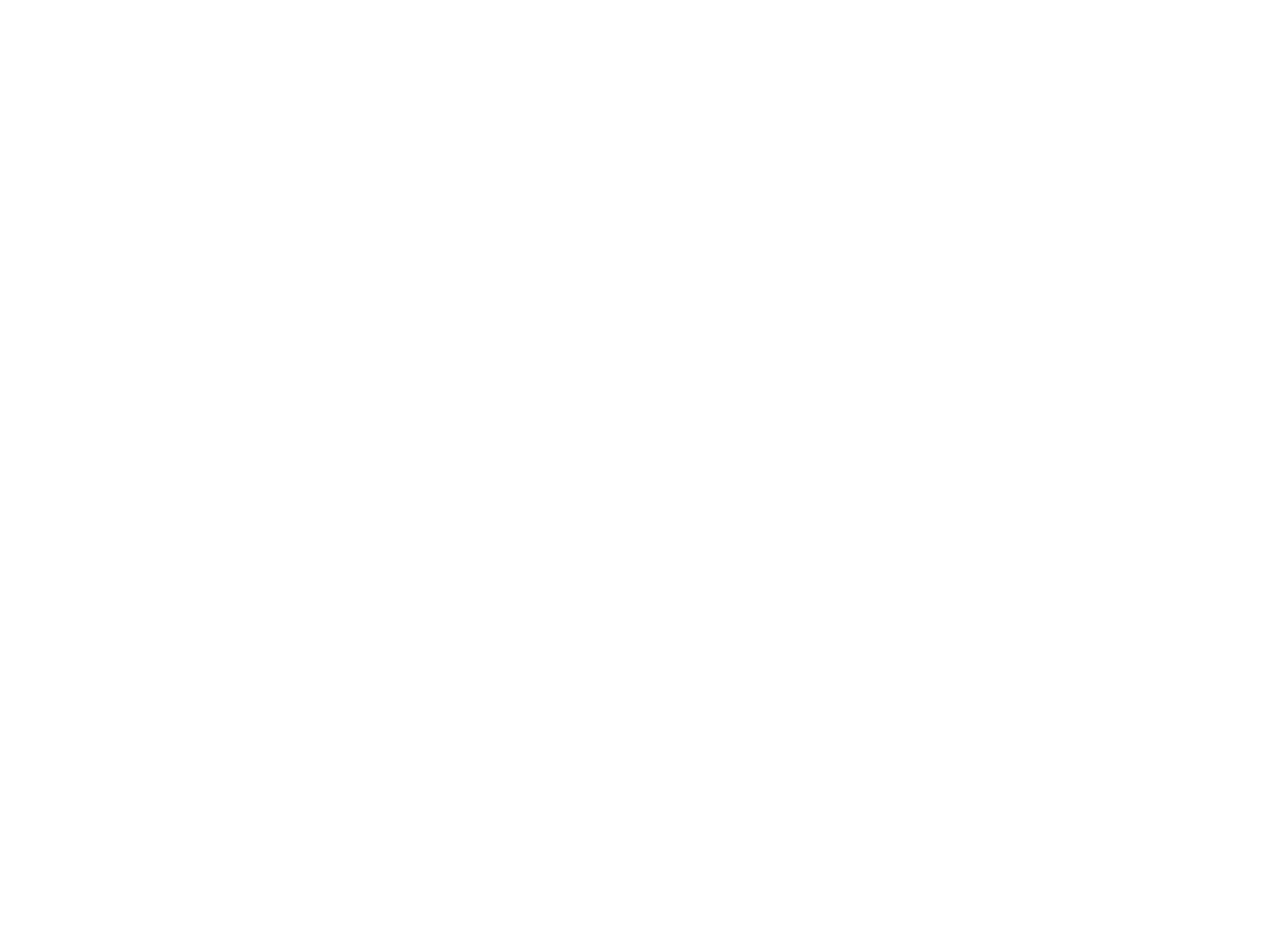
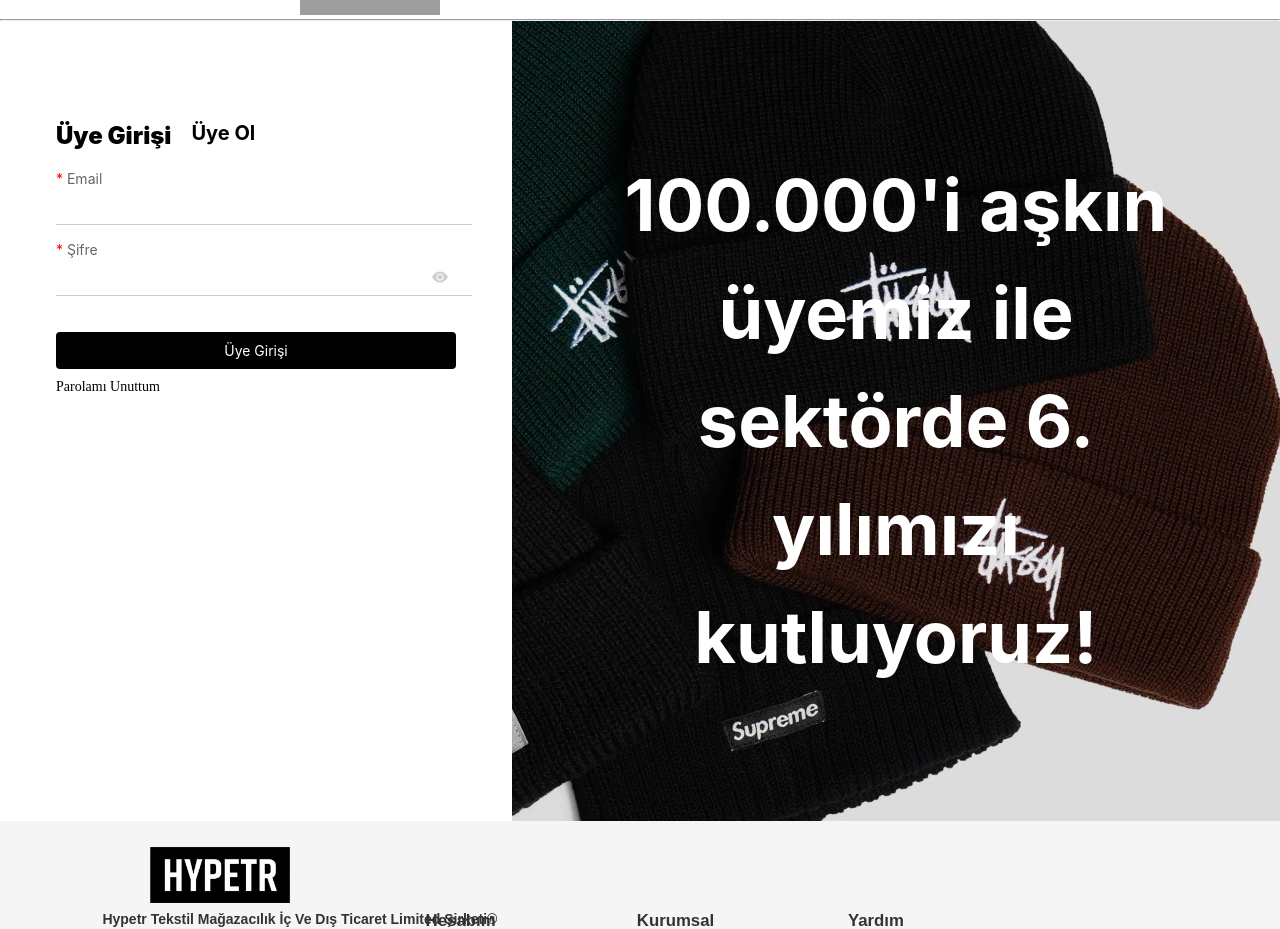
Before and after one commit to Sametkrdg/Final, a Nuxt app: page /sign-in in a window 1280 px wide. Before the commit this address had no page. Shown: the part 130-1059 px from the top of the page. Before the commit the page ends 800 px from the top, so only its background shows below. Built offline with nearby package versions, Linux system fonts and the light colour scheme; grey boxes are pictures that could not be loaded.

Commit message:
pages klasörü ve dosyalar eklendi

```diff
--- /dev/null
+++ b/pages/sign-in.vue
@@ -0,0 +1,20 @@
+<template>
+    <NavBar />
+    <SignIn />
+    <Footer />
+</template>
+
+<script>
+import NavBar from "~/components/nav-bar.vue";
+import SignIn from "~/components/Sign-In.vue";
+import Footer from "~/components/footer.vue";
+
+export default {
+    components: {
+        NavBar,
+        SignIn,
+        Footer,
+    },
+};
+
+</script>
```
